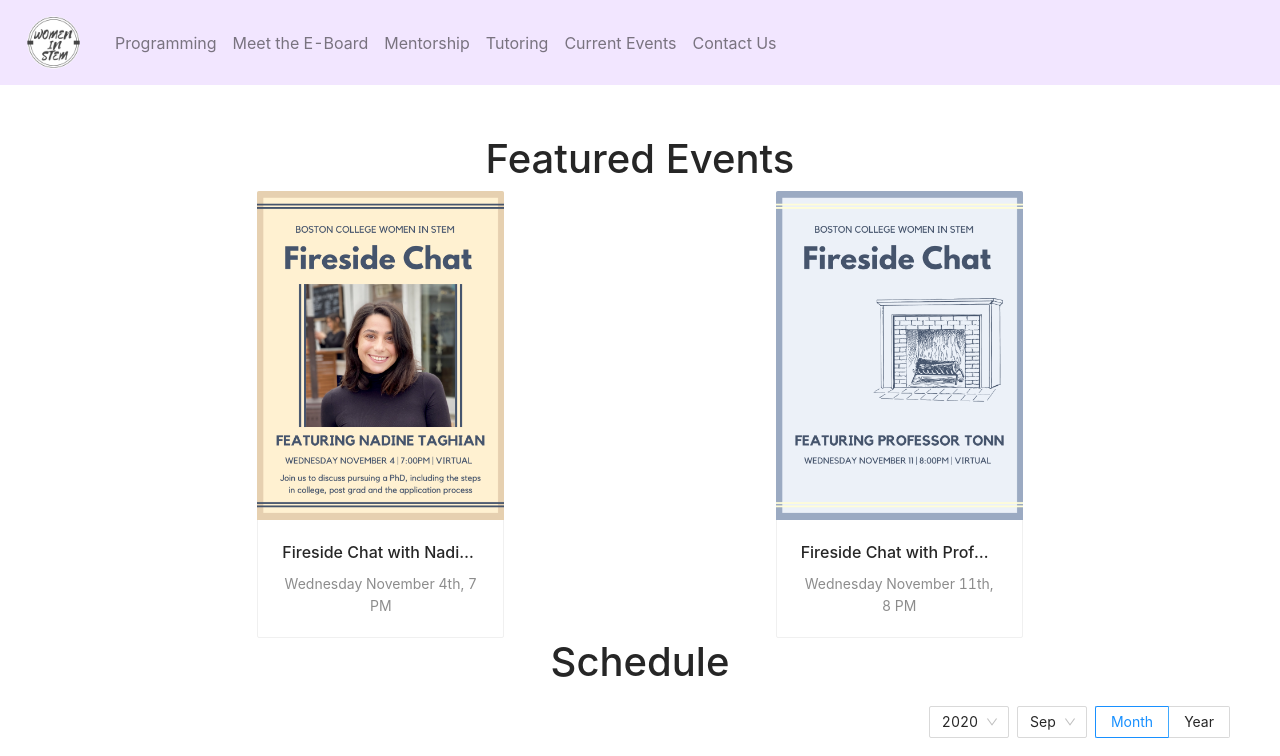
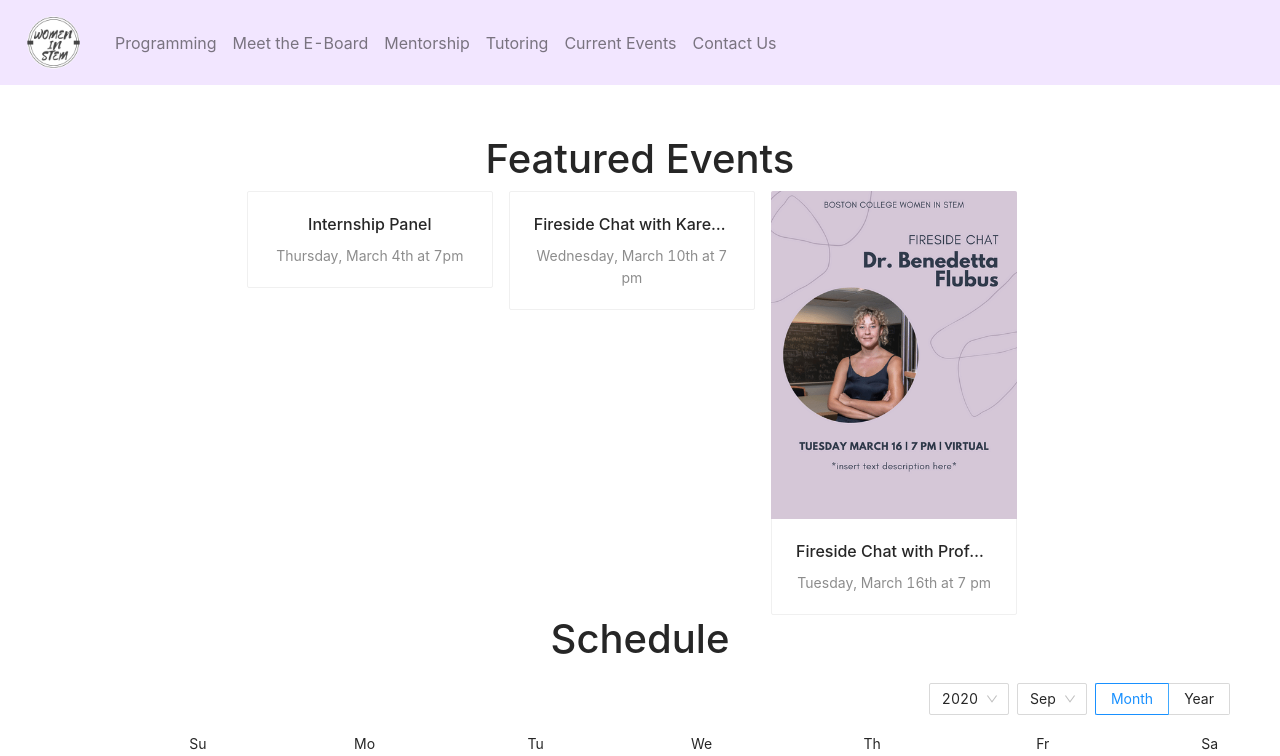
Before and after one commit to bolgera129/womeninstem, a React (Create React App) app: page /programming in a window 1280 px wide. Shown: the top 756 px of the page. Built offline with nearby package versions, Linux system fonts and the light colour scheme.

Commit message:
february update

```diff
--- a/src/Components/Eboard.js
+++ b/src/Components/Eboard.js
@@ -294,6 +294,32 @@ export default function Eboard(props){
                             </p>
                         </strong>
                     </Grid>
+                    <Grid container lg = {12} className = "padding20">
+                    <Grid item lg = {8}>
+                        <h1>Julie Satterthwaite</h1>
+                        <strong>
+                            <p>
+                            Position: Freshman Representative
+                            </p>
+                            <p>
+                            Major: Biology
+                            </p>
+                            <p>
+                            Class: 2024
+                            </p>
+                            <p>
+                            Hometown: West Chester, PA (but I was born in Brussels, Belgium!)
+                            </p>
+                            <p>
+                            Clubs/Hobbies: I love to play soccer, and I also love doing calligraphy! I work at a coffee/ cupcake shop when I’m home, and I love decorating our coffee sleeves with fun sayings! I also love cooking and baking, especially for other people.                            </p>
+                            <p>
+                            What you’re excited for this semester in WIS: I am so excited to get to work with all of the amazing women on the E-board! Everyone is so inviting and hardworking, and I can’t wait to learn so much from everyone. I also love going to the Fireside Chats, and I know we have a lot of great speakers coming up for this semester!                            </p>
+                        </strong>
+                    </Grid>
+                    <Grid item lg = {4}>
+                        <Image className = "headshot" src = "julie.jpg" width = {400} heigth = {400}/>
+                    </Grid>
+                </Grid>
                 </Grid>
             </Grid>
         </div>
--- a/src/Components/Programming.js
+++ b/src/Components/Programming.js
@@ -62,56 +62,57 @@ export default function Programming(){
             <h1 className = "centerText">
               Featured Events
             </h1>
-              <Grid container spacing = {8}>
-              <Grid item lg = {2}></Grid>
-
-                <Grid lg = {3} sm = {12} item>
+              <Grid container>
+                <Grid item container lg = {2}></Grid>
+                <Grid item container lg = {8} spacing = {2}>
+                  <Grid item lg = {4} sm = {12} item>
+                    <Card
+                      // cover={
+                      //   <img
+                      //     alt="example"
+                      //     src="/WIS/newevents/fsc1.png"
+                      //   />
+                      // }
+                    >
+                      <Meta
+                        title="Internship Panel"
+                        description="Thursday, March 4th at 7pm"
+                      />
+                    </Card>
+                  </Grid>
+                  <Grid item lg = {4} sm = {12}>
+                  <Card
+                      // cover={
+                      //   <img
+                      //     alt="example"
+                      //     src="/WIS/newevents/fsc2.png"
+                      //   />
+                      // }
+                    >
+                      <Meta
+                        title="Fireside Chat with Karen Jarvis (Race and WIS)"
+                        description="Wednesday, March 10th at 7 pm"
+                      />
+                    </Card>
+                  </Grid>
+                  <Grid lg = {4} item xs = {12} sm = {12}>
                   <Card
                       cover={
                         <img
-                        alt="example"
-                        src="/WIS/newevents/fsc1.png"
+                          alt="Professor Flebus"
+                          src="Flebus.png"
                         />
                       }
                     >
                       <Meta
-                      title="Fireside Chat with Nadine Taghian"
-                      description="Wednesday November 4th, 7 PM"
+                        title="Fireside Chat with Professor Flebus"
+                        description="Tuesday, March 16th at 7 pm"
                       />
                     </Card>
                   </Grid>
-                <Grid item lg = {2}></Grid>
-                <Grid item lg = {3} sm = {12}>
-                <Card
-                    cover={
-                      <img
-                        alt="example"
-                        src="/WIS/newevents/fsc2.png"
-                      />
-                    }
-                  >
-                    <Meta
-                      title="Fireside Chat with Professor Tonn"
-                      description="Wednesday November 11th, 8 PM"
-                    />
-                  </Card>
                 </Grid>
-                <Grid lg = {2}></Grid>
-                {/* <Grid lg = {4} item xs = {12} sm = {12}>
-                <Card
-                    cover={
-                      <img
-                        alt="example"
-                        src="/WIS/MentorshipEvent28.png"
-                      />
-                    }
-                  >
-                    <Meta
-                      title="Mentorship Event"
-                      description="Wednesday October 28th, 7 PM"
-                    />
-                  </Card>
-                </Grid> */}
+                <Grid container lg = {8}>
+                </Grid>
               </Grid>
             </div>
             <h1>
```
Also changed, not shown: public/Flebus.png (added), 1 other file (tests, documents, lock files or other folders). Lines whose indentation alone changed are shown as unchanged.
